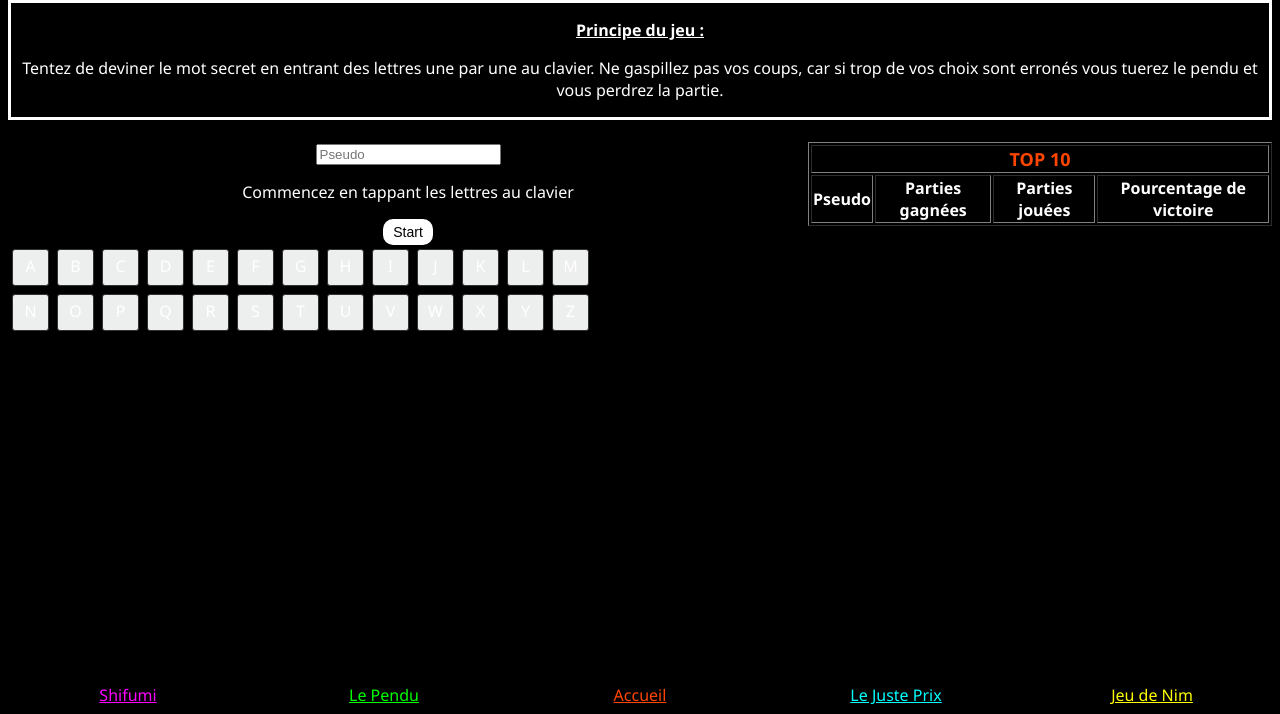
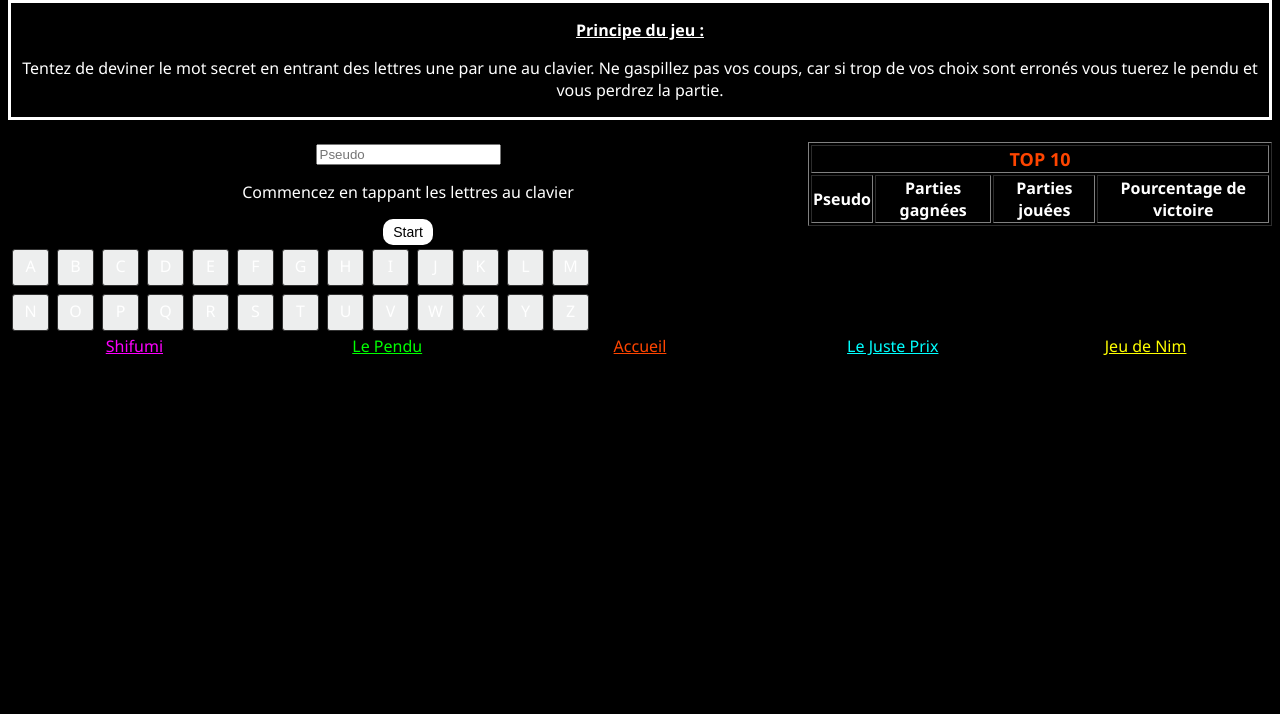
Before and after one commit to LaGuezzz/LaGuezzz.github.io, a plain HTML site: page Le Pendu/pendu.html in a window 1280 px wide. Shown: the part 86-800 px from the top of the page. Drawn offline with Linux system fonts and the light colour scheme.

Commit message:
Update style.css

```diff
--- a/style.css
+++ b/style.css
@@ -19,7 +19,7 @@ h1 {
 }
 
 #footer {
-    position:fixed;
+    position:initial;
     bottom:0;
     left: 0;
     right: 0;
```
